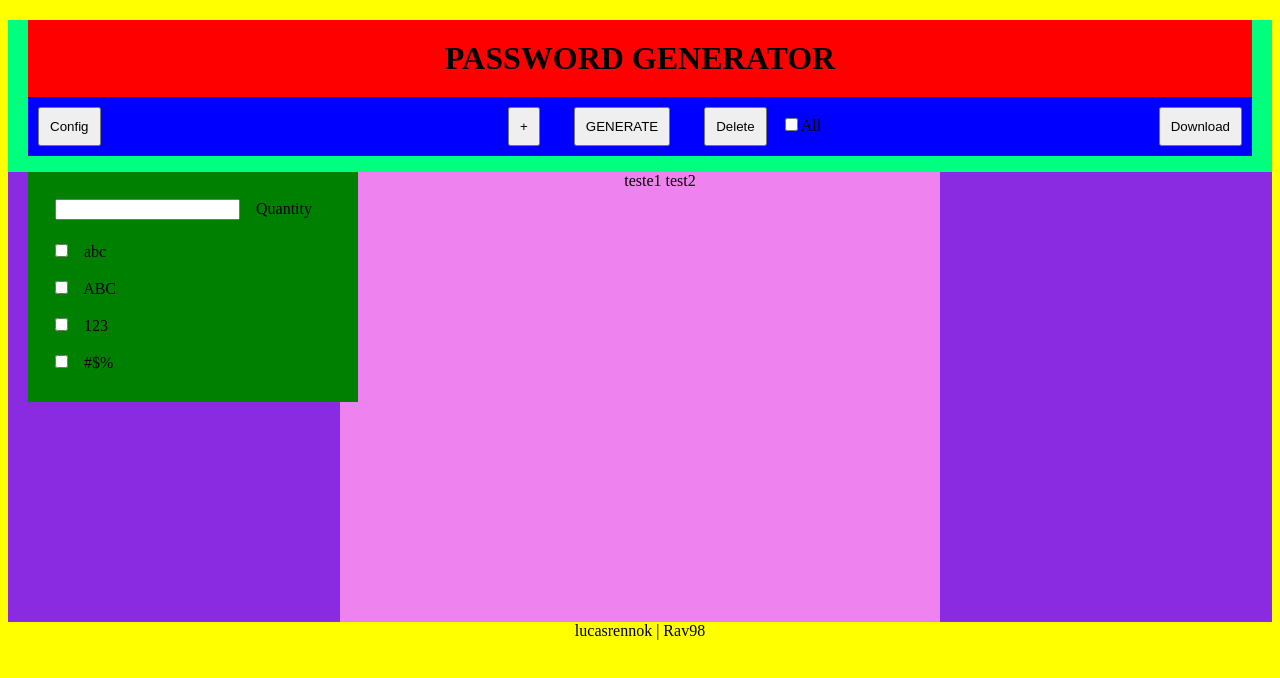
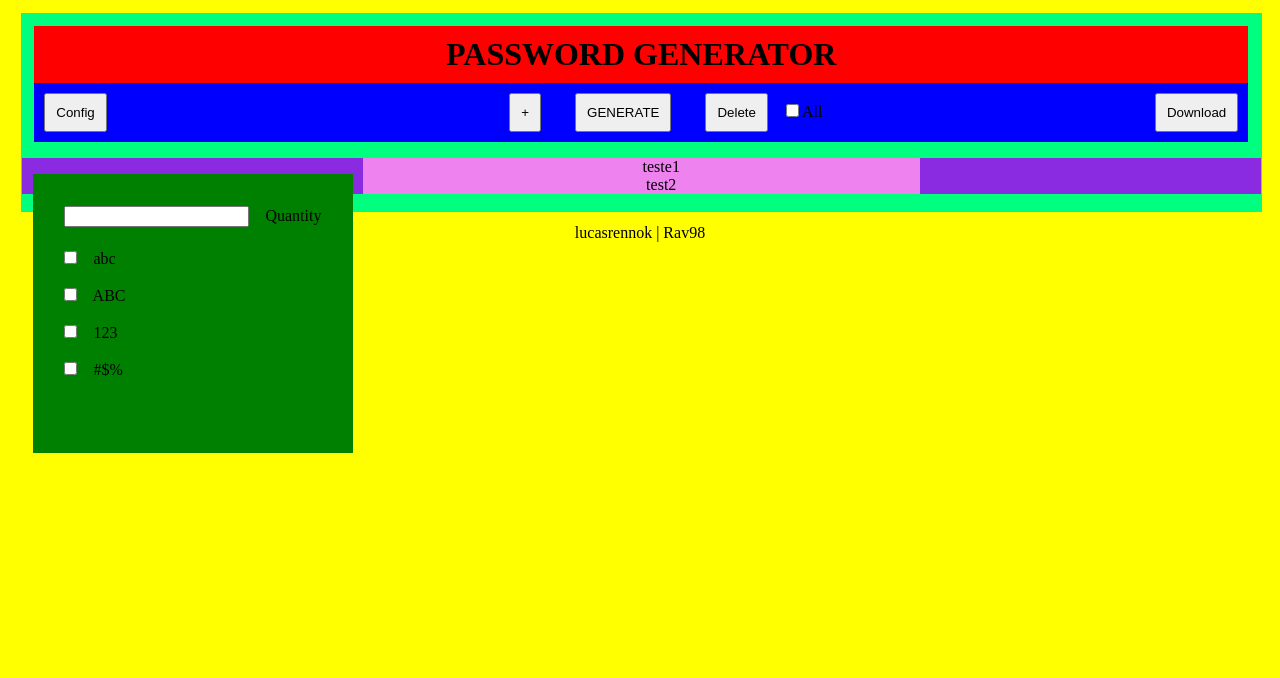
Before and after one commit to lucasrennok/Password_Generator, a plain HTML site: page index.html in a window 1280 px wide. Drawn offline with Linux system fonts and the light colour scheme.

Commit message:
changes to %

```diff
--- a/index.html
+++ b/index.html
@@ -49,7 +49,7 @@
             <div id="list">
                 <ul>
                     <output>
-                        <il>teste1</il>
+                        <il>teste1</il><br>
                         <il>test2</il>
                     </output>
                 </ul>
--- a/style.css
+++ b/style.css
@@ -4,21 +4,21 @@ html{
 }
 #main_site{
     background-color: springgreen;
-    margin: 0px;
+    margin: 1%;
+    padding: 0.1%;
+    width: 98%;
+    height: 98%;
 }
 
 #menu{
     background-color: blue;
-    margin: 20px;
-    margin-bottom: 0px;
+    margin: 1%;
 }
 
-#title{
+h1{
     background-color: red;
-}
-#title h1{
     margin: auto;
-    padding: 20px;
+    padding: 10px;
 }
 
 #after_divs{
@@ -30,16 +30,18 @@ html{
     float:left;
     text-align: left;
     background-color: green;
-    padding: 15px;
-    width: 300px;
-    height: 200px;
-    margin: 20px;
-    margin-top: 0px;
+    padding: 1.5%;
+    width: 22%;
+    height: 30%;
+    margin: 2%;
+    position: absolute;
+    top: 18.6%;
+    left: 0.6%;
 }
 #list{
     margin: auto;
-    height: 450px;
-    width: 600px;
+    height: 50%;
+    width: 45%;
     background-color: violet;
 }
 
```
